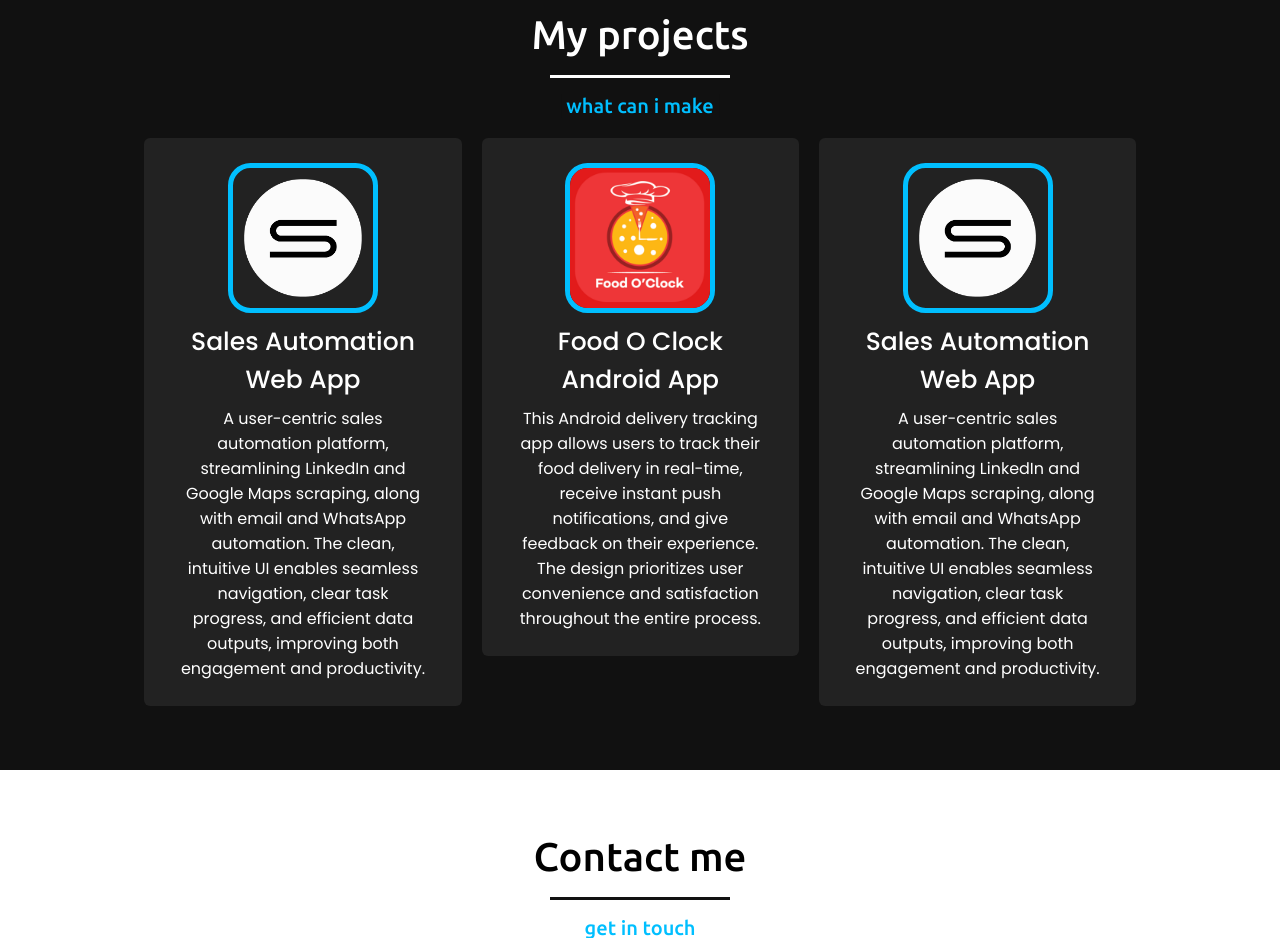
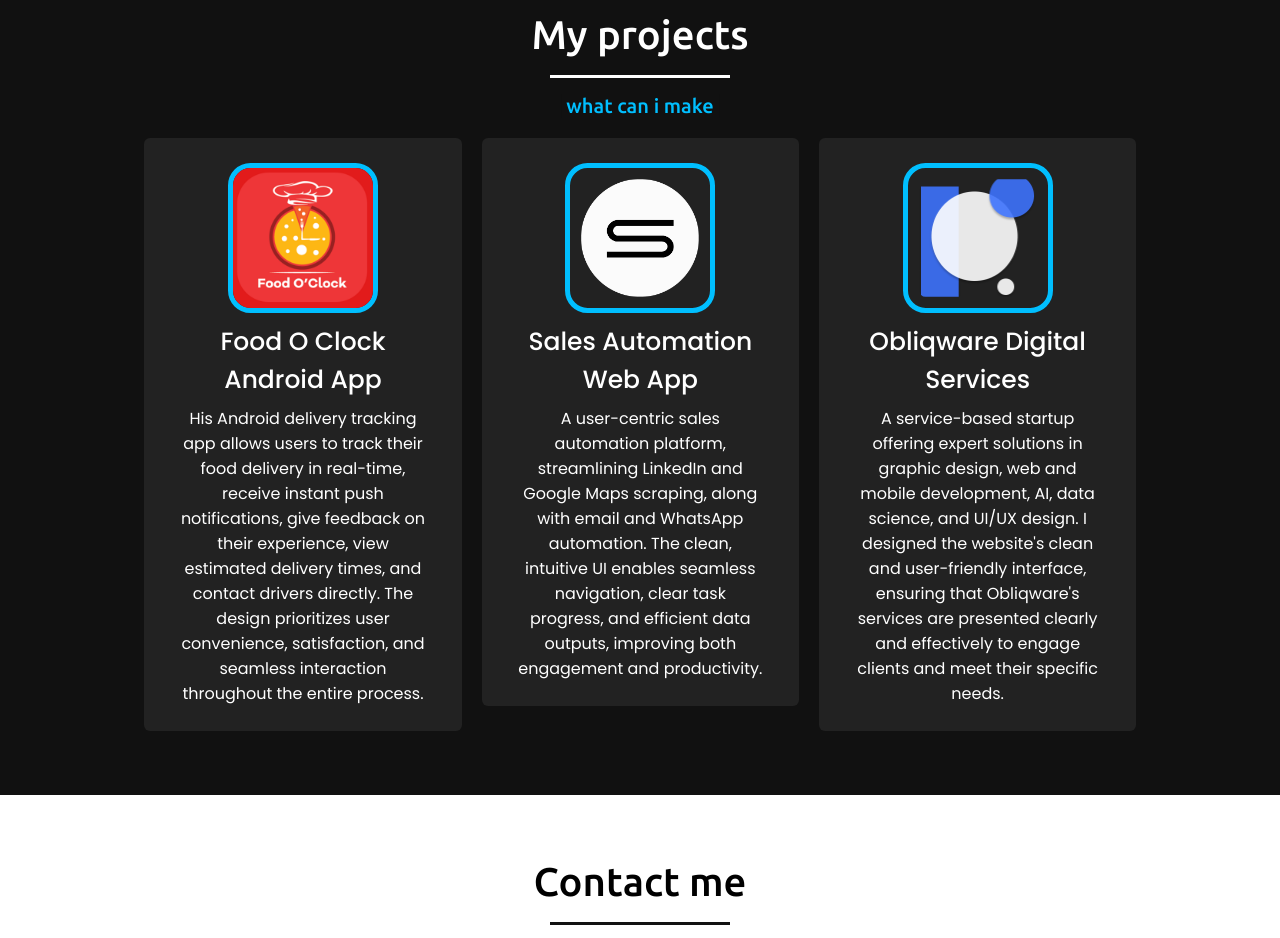
Before and after one commit to umaairmalik/portfolio, a plain HTML site: page index.html in a window 1280 px wide. Shown: the part 2840-3778 px from the top of the page. Drawn offline with nearby package versions, Linux system fonts and the light colour scheme; some packages are replaced by stand-ins of ours; a script that the page names is missing.

Commit message:
obliqware_project_added

```diff
--- a/index.html
+++ b/index.html
@@ -22,9 +22,9 @@
     <div class="scroll-up-btn">
         <i class="fas fa-angle-up"></i>
     </div>
-    <div style="position: fixed; bottom: 5rem; right: 1.8rem;cursor: pointer;">
+    <div style="position: fixed; bottom: 5rem; right: 2rem;cursor: pointer;">
         <a href="https://wa.me/qr/GUE5IEJLBSDIB1" target="_blank">
-            <img src="./images/whatsapp.png" style="width: 47px;" alt="">
+            <img src="./images/whatsapp.png" style="width: 40px;" alt="">
         </a>
     </div>
     <nav class="navbar">
@@ -35,7 +35,7 @@
                 <li><a href="#about" class="menu-btn">About</a></li>
                 <li><a href="#services" class="menu-btn">Services</a></li>
                 <li><a href="#skills" class="menu-btn">Skills</a></li>
-                <li><a href="#teams" class="menu-btn">Project</a></li>
+                <li><a href="#projects" class="menu-btn">Project</a></li>
                 <li><a href="#contact" class="menu-btn">Contact</a></li>
             </ul>
             <div class="menu-btn">
@@ -64,11 +64,6 @@
                 <div class="column left">
                     <img src="./images/5779073.jpg" alt="">
                 </div>
-                <!-- <div class="column right">
-                    <div class="text"> Muhammad Umair and I'm a <span class="typing-2"></span></div>
-                    <p>Creative Front-End Developer and Professional Graphics Designer offering 2+ years of experience providing high-impact web solutions or motion graphics for diverse industry organizations. Skilled in designing, using HTML, CSS, Javascript, Bootstrap, JQuery and ReactJS developing and testing multiple web-based applications incorporating a range of technologies. Aspiring to combine broad background with strong technical skills to excel as a Front-End Developer.</p>
-                    <a href="https://www.behance.net/muhammadumair373" target="_blank">View My Portfolios</a>
-                </div> -->
                 <div class="column right">
                     <div class="text"> Muhammad Umair and I'm a <span class="typing-2"></span></div>
                     <p>UI/UX Designer specializing in mobile web and game design, with a background in Human
@@ -241,7 +236,7 @@
     </section>
 
     <!-- teams section start -->
-    <section style="cursor: pointer;padding: 4rem;" class="teams" id="teams">
+    <section style="cursor: pointer;padding: 4rem;" class="teams" id="projects">
         <div class="max-width">
             <h2 class="title">My projects</h2>
             <div class="carousel owl-carousel">
@@ -292,13 +287,21 @@
                             engagement and productivity.</p>
                     </div>
                 </div> -->
+                <div class="card" data-project="obliqware">
+                    <div class="box">
+                        <img src="./images/obliqware.png" style="padding: 0.7rem;">
+                        <div class="text">Obliqware Digital Services</div>
+                        <p>A service-based startup offering expert solutions in graphic design, web and mobile development, AI, data science, and UI/UX design. I designed the website's clean and user-friendly interface, ensuring that Obliqware's services are presented clearly and effectively to engage clients and meet their specific needs.</p>
+                    </div>
+                </div>
                 <div class="card" data-project="foodoclock">
                     <div class="box">
                         <img src="./images/foodoclock.PNG" alt="">
                         <div class="text">Food O Clock Android App</div>
-                        <p>This Android delivery tracking app allows users to track their food delivery in real-time,
+                        <p>His Android delivery tracking app allows users to track their food delivery in real-time, receive instant push notifications, give feedback on their experience, view estimated delivery times, and contact drivers directly. The design prioritizes user convenience, satisfaction, and seamless interaction throughout the entire process.</p>
+                        <!-- <p>This Android delivery tracking app allows users to track their food delivery in real-time,
                             receive instant push notifications, and give feedback on their experience. The design
-                            prioritizes user convenience and satisfaction throughout the entire process.</p>
+                            prioritizes user convenience and satisfaction throughout the entire process.</p> -->
                     </div>
                 </div>
                 <div class="card" data-project="salesautomation">
```
Also changed, not shown: images/obliqware.png (added).
